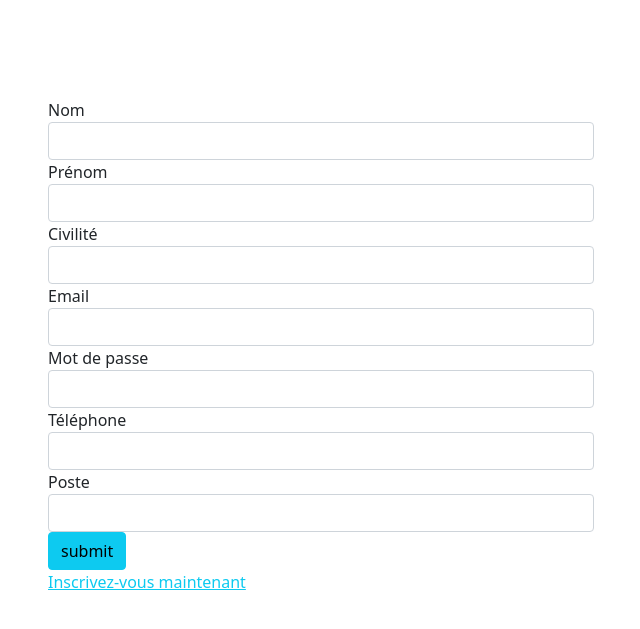
After one commit to iasGitHub/osc_mvc, a PHP site: page /views/register.php in a window 1280 px wide. The commit adds this page. Shown: the top 629 px of the page, without its empty margins (319-959 px from the left). Run offline with PHP 8.4, Linux system fonts and the light colour scheme; some libraries are stand-ins or nearby versions.

Commit message:
création du fichier register.php

```diff
--- a/Connection.php
+++ b/Connection.php
@@ -14,8 +14,8 @@ class Connection
         {
             if(!self::$connection)
             {
-                /*$cnx = new PDO("mysql:host={$config['server']};dbname="{$config
-                ['dbname']}", $config['dbuser'], $config['dbpass']);*/
+                $cnx = new PDO("mysql:host={$config['server']};dbname={$config
+                ['dbname']}", $config['dbuser'], $config['dbpass']);
                 $cnx->setAttribute(\PDO::ATTR_ERRMODE_EXCEPTION);
                 $cnx->setAttribute(\PDO::ATTR_DEFAULT_FETCH_MODE, \PDO::FETCH_ASSOC);
                 self::$connection = $cnx;
@@ -23,7 +23,7 @@ class Connection
             }
         } catch (\PDOException $e)
         {
-            echo $e->getMessae();
+            echo $e->getMessage();
         }
     }
 }
--- a/index.php
+++ b/index.php
@@ -1,4 +1,3 @@
 <?php
-    require('model/database.php');
-
+    include_once 'kernel.php';
 ?>
--- a/view/dashbord.php
+++ b/views/dashboard.php
@@ -4,6 +4,8 @@
     <meta charset="UTF-8">
     <meta http-equiv="X-UA-Compatible" content="IE=edge">
     <meta name="viewport" content="width=device-width, initial-scale=1.0">
+    <link href="https://cdn.jsdelivr.net/npm/bootstrap@5.0.2/dist/css/bootstrap.min.css" rel="stylesheet"
+    integrity="sha384-EVSTQN3/azprG1Anm3QDgpJLIm9Nao0Yz1ztcQTwFspd3yD65VohhpuuCOmLASjC" crossorigin="anonymous">
     <title>Tableau de bord</title>
 </head>
 <body>
--- /dev/null
+++ b/views/register.php
@@ -0,0 +1,69 @@
+<!DOCTYPE html>
+<html lang="en">
+<head>
+    <meta charset="UTF-8">
+    <meta http-equiv="X-UA-Compatible" content="IE=edge">
+    <meta name="viewport" content="width=device-width, initial-scale=1.0">
+    <link href="https://cdn.jsdelivr.net/npm/bootstrap@5.0.2/dist/css/bootstrap.min.css" rel="stylesheet"
+    integrity="sha384-EVSTQN3/azprG1Anm3QDgpJLIm9Nao0Yz1ztcQTwFspd3yD65VohhpuuCOmLASjC" crossorigin="anonymous">
+    <title>Page d'inscription</title>
+</head>
+<body>
+    <div id="register">
+        <h3 class="text-center text-white pt-5">Inscription</h3>
+        <div class="container">
+            <div id="login-row" class="row justify-content-center align-items-center">
+                <div id="login-column" class="col-md-6">
+                    <div id="login-form" class="col-md-12">
+                        <form action="" id="login-form" class="form" method="post">
+                            <h3 class="text-center text-info"></h3>
+                            <div class="form-group">
+                                <label for="nom" class="txt-info">Nom</label>
+                                <input type="text" name="nom" id="nom"
+                                class="form-control"/>
+                            </div>
+                            <div class="form-group">
+                                <label for="prenom" class="txt-info">Prénom</label>
+                                <input type="text" name="prenom" id="prenom"
+                                class="form-control"/>
+                            </div>
+                            <div class="form-group">
+                                <label for="civilite" class="txt-info">Civilité</label>
+                                <input type="text" name="civilite" id="civilite"
+                                class="form-control"/>
+                            </div>
+                            <div class="form-group">
+                                <label for="email" class="txt-info">Email</label>
+                                <input type="email" name="email" id="email"
+                                class="form-control"/>
+                            </div>
+                            <div class="form-group">
+                                <label for="motDePasse" class="txt-info">Mot de passe</label>
+                                <input type="password" name="motDePasse" id="mdp"
+                                class="form-control"/>
+                            </div>
+                            <div class="form-group">
+                                <label for="telephone" class="txt-info">Téléphone</label>
+                                <input type="text" name="telephone" id="tel"
+                                class="form-control"/>
+                            </div>
+                            <div class="form-group">
+                                <label for="poste" class="txt-info">Poste</label>
+                                <input type="text" name="poste" id="poste"
+                                class="form-control"/>
+                            </div>
+                            <div class="form-group">
+                                <input type="submit" name="RegisterSubmit" class="btn btn-info
+                                btn-md" value="submit"/>
+                            </div>
+                            <div id="reg_link" class="text-right">
+                                <a href="?registratio" class="text-info">Inscrivez-vous maintenant</a>
+                            </div>
+                        </form>
+                    </div>
+                </div>
+            </div>
+        </div>
+    </div>
+</body>
+</html>
```
Also changed, not shown: controller/HomeController.php (+41 -7 lines), kernel.php (+12 -2 lines), model/HomeModel.php (+14 -4 lines), view/login.php (deleted, +0 -44 lines), views/login.php (added, +44 -0 lines), .htaccess (deleted).
